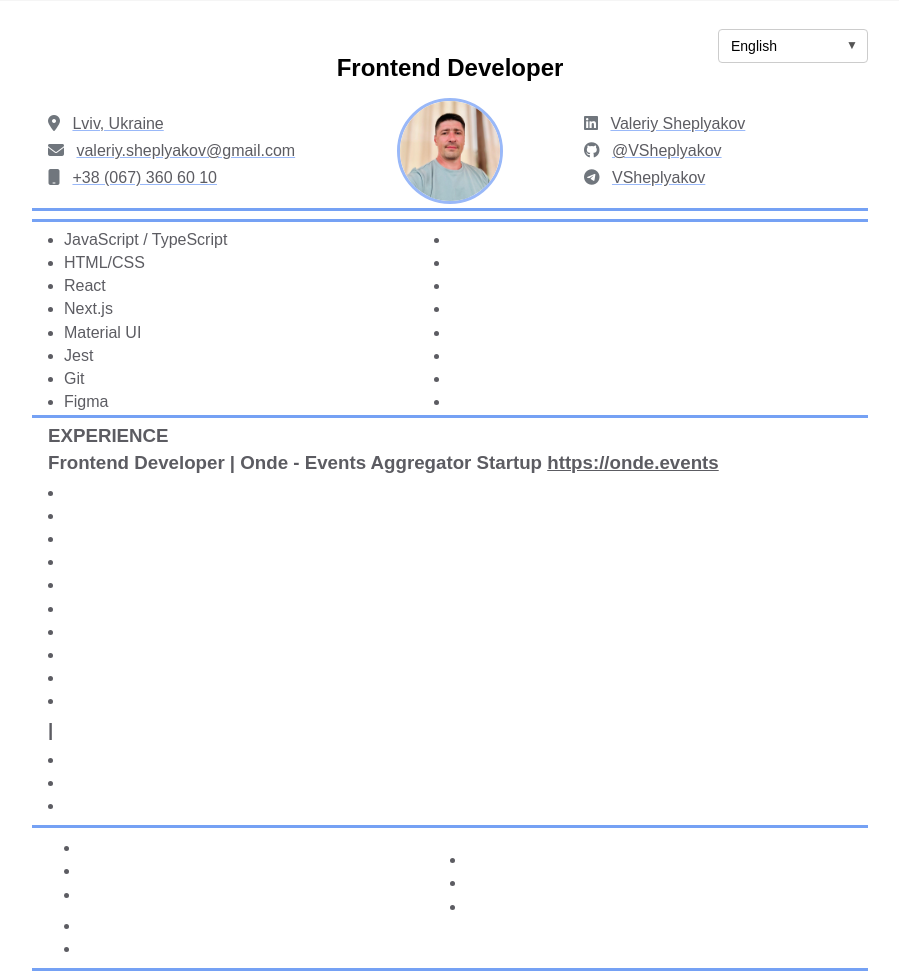
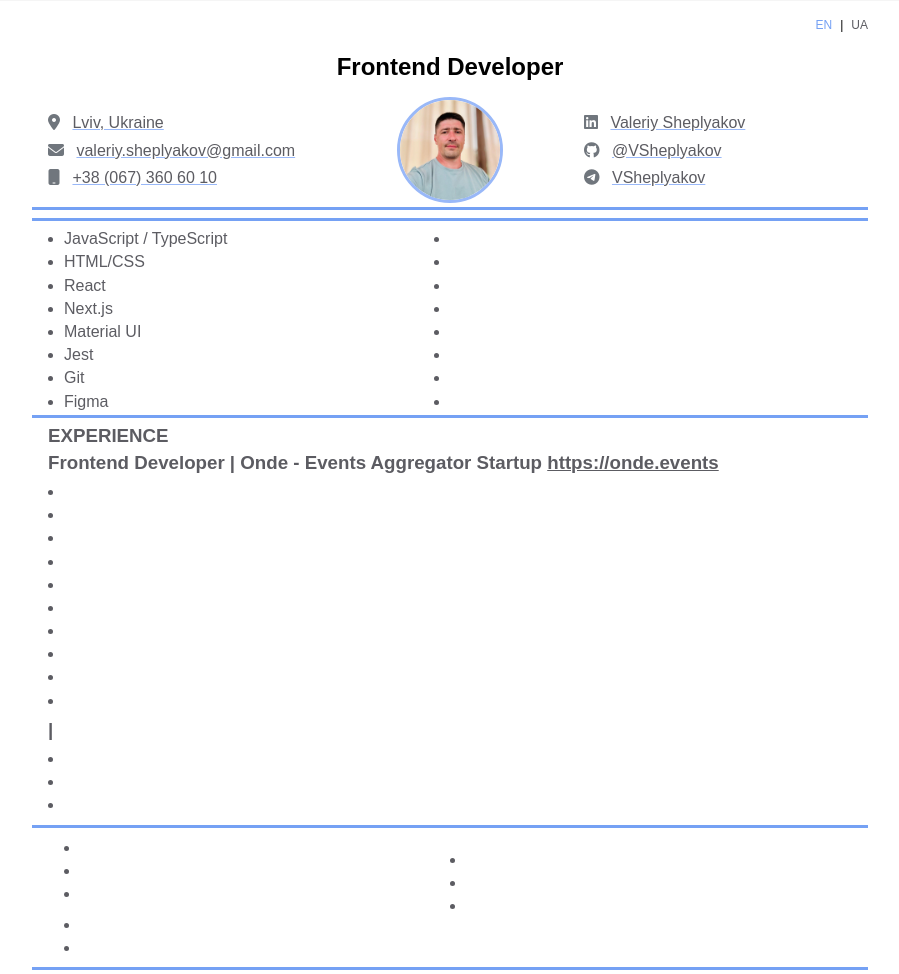
Before and after one commit to VSheplyakov/cv, a plain HTML site: page index.html in a window 1280 px wide. Shown: the whole page, without its empty margins (190-1089 px from the left). Drawn offline with Linux system fonts and the light colour scheme; a script that the page names is missing.

Commit message:
new language switcher

```diff
--- a/index.html
+++ b/index.html
@@ -15,11 +15,10 @@
   <main>
     <div class="wrapper">
       <div class="container">
-        <div class="language-selector">
-          <select id="languageDropdown" onchange="changeLanguage(this.value)">
-            <option value="en">English</option>
-            <option value="uk">Українська</option>
-          </select>
+        <div class="language-switcher">
+          <a href="#" data-lang="en" class="language-option language-option--active">EN</a>
+          <span>|</span>
+          <a href="#" data-lang="uk" class="language-option">UA</a>
         </div>
         <div class="block">
           <h1 class="contact-info-title" data-i18n="name"></h1>
--- a/main.js
+++ b/main.js
@@ -1,10 +1,28 @@
-function changeLanguage(lang) {
-  i18next.changeLanguage(lang, updateContent);
-}
-
 function updateContent() {
-  document.querySelectorAll("[data-i18n]").forEach(function (element) {
+  document.querySelectorAll("[data-i18n]").forEach((element) => {
     const key = element.getAttribute("data-i18n");
     element.textContent = i18next.t(key);
   });
 }
+
+function addLanguageLinksListeners() {
+  document.querySelectorAll(".language-option").forEach((langLink) => {
+    langLink.addEventListener("click", (event) => {
+      event.preventDefault();
+      const selectedLang = langLink.dataset.lang;
+
+      i18next.changeLanguage(selectedLang, () => {
+        updateContent();
+        document
+          .querySelectorAll(".language-option")
+          .forEach((l) => l.classList.remove("language-option--active"));
+
+        langLink.classList.add("language-option--active");
+      });
+    });
+  });
+}
+document.addEventListener("DOMContentLoaded", () => {
+  addLanguageLinksListeners();
+  updateContent();
+});
--- a/styles.css
+++ b/styles.css
@@ -169,41 +169,21 @@ body {
     gap: 16px;
   }
 }
-.language-selector {
-  position: relative;
-  top: 20px;
-  width: 150px;
-  z-index: 1000;
-  margin-left: auto;
-}
 
-.language-selector select {
-  width: 100%;
-  padding: 8px 12px;
-  font-size: 14px;
-  border: 1px solid #ccc;
-  border-radius: 4px;
-  background-color: #ffffff;
-  appearance: none;
-  -webkit-appearance: none; /* Safari */
-  -moz-appearance: none; /* Firefox */
-  box-sizing: border-box;
-  cursor: pointer;
-  text-align: left;
-  position: relative;
-}
-
-.language-selector::after {
-  content: '▼'; /* Додає стрілку вниз */
-  position: absolute;
-  top: 50%;
-  right: 10px;
-  transform: translateY(-50%);
-  pointer-events: none;
-  color: #555;
+.language-switcher {
+  display: flex;
+  align-items: center;
+  justify-content: flex-end;
+  gap: 0.5rem;
+  margin: 0.5rem 0;
   font-size: 12px;
 }
 
-#languageDropdown:focus {
-  outline: none;
+.language-option {
+  text-decoration: none;
+  color: var(--secondary-text-color);
 }
+
+.language-option--active {
+  color: var(--border-color);
+}
```
